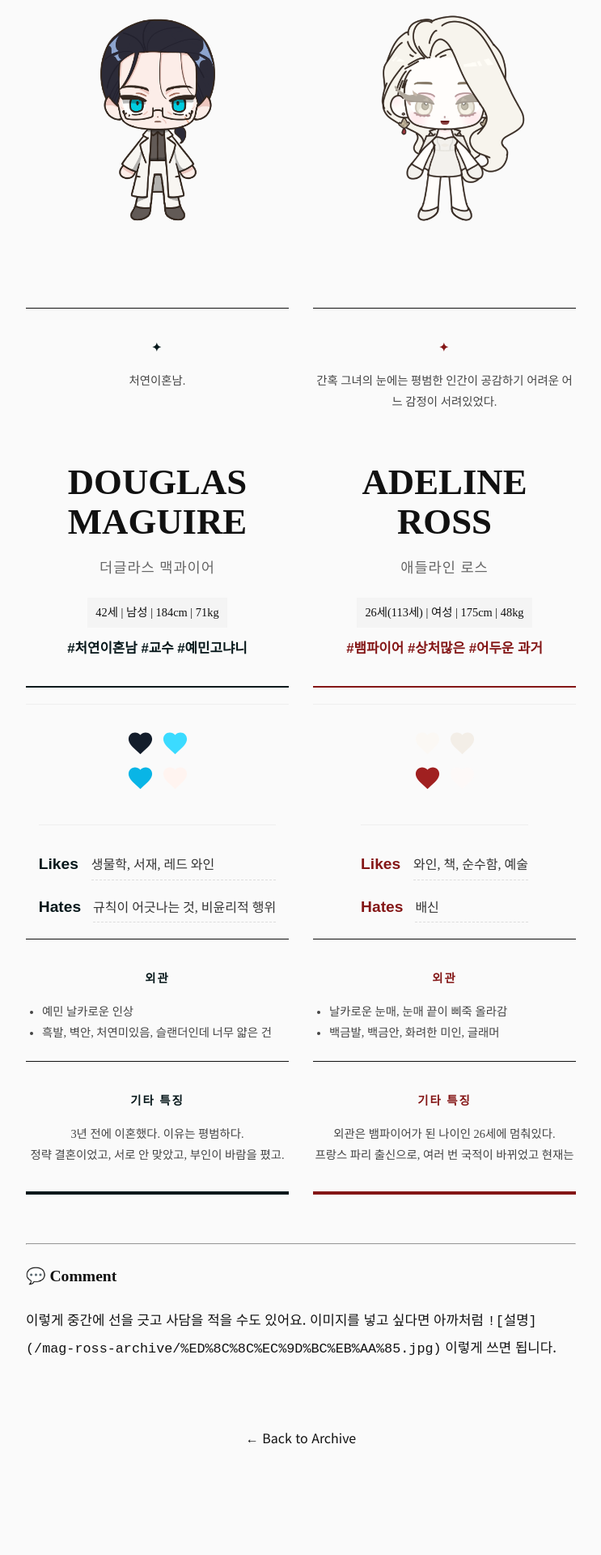
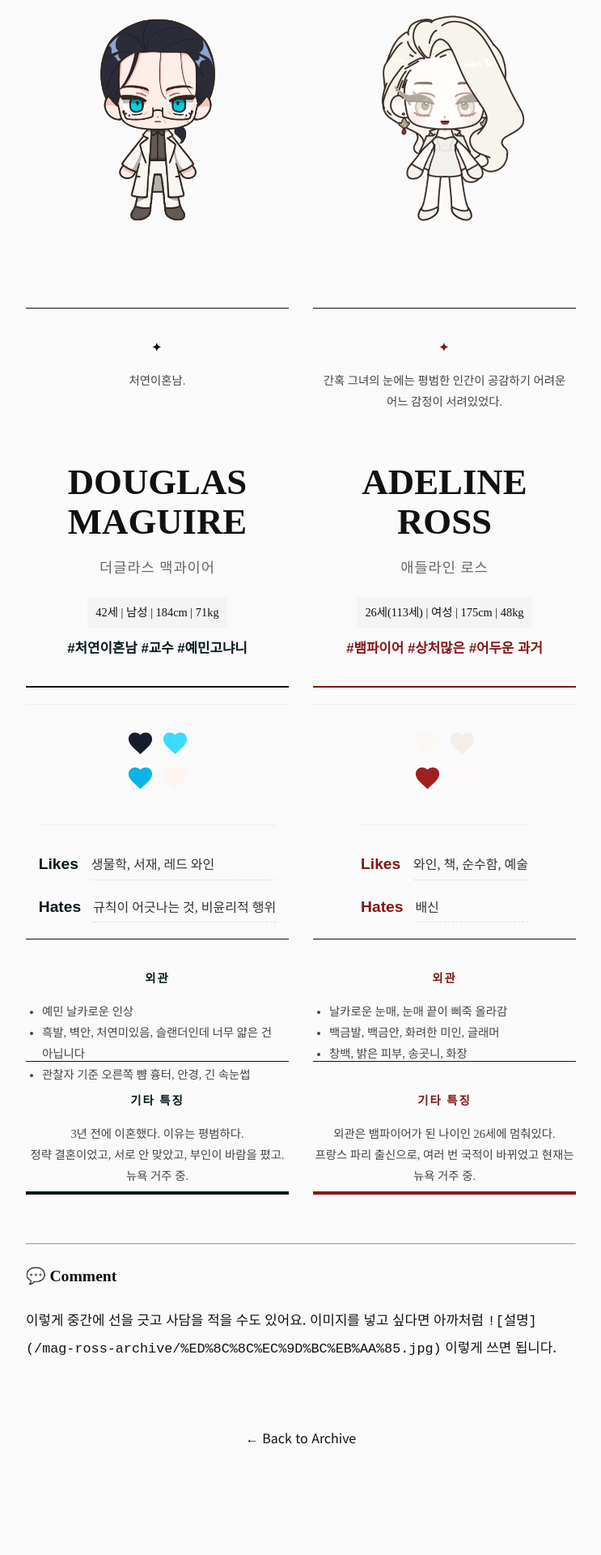
Before and after one commit to narelim/mag-ross-archive, a Jekyll site: the page built from _posts/2025-12-17-original42113.md, in a window 1280 px wide. Shown: the part 830-2750 px from the top of the page at 81% size, without its empty margins (268-1011 px from the left). Built offline with Jekyll 4.4.1, drawn with Linux system fonts in a browser that asks for light colours; some web fonts are replaced.

Commit message:
Update style.css

```diff
--- a/assets/css/style.css
+++ b/assets/css/style.css
@@ -680,10 +680,12 @@ header { padding: 30px 30px; text-align: center; border-bottom: 1px solid #eee;
     order: 3;
     height: 90px;
     display: flex;
+   width:100%;
     flex-direction: column;
     justify-content: flex-start;
-    overflow: hidden;
+    overflow-y: visible;
     text-align: center;
+    word-break: keep-all;
 }
 .editorial-pair-grid .sheet-box p { margin: 0; }
 
```
